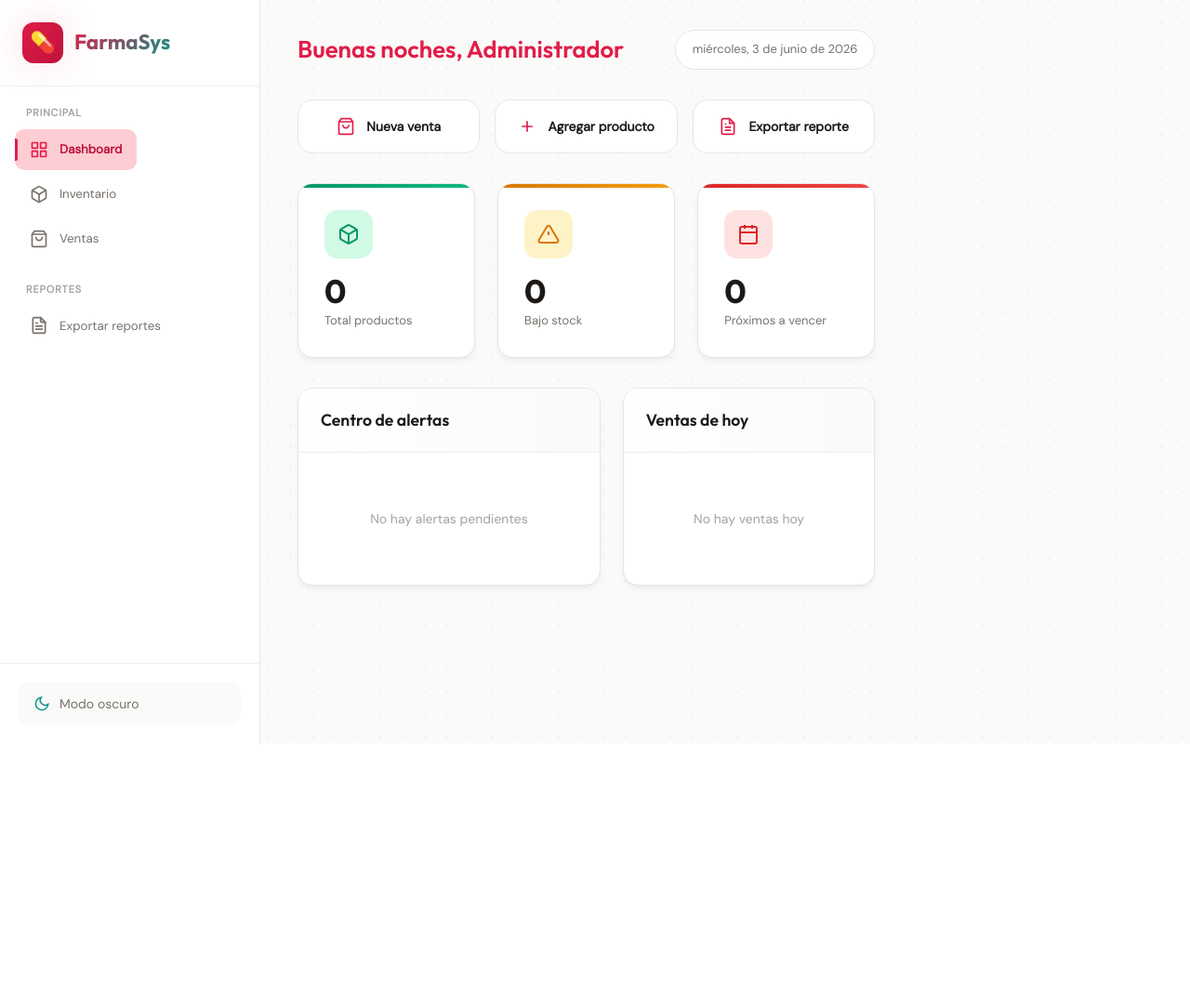
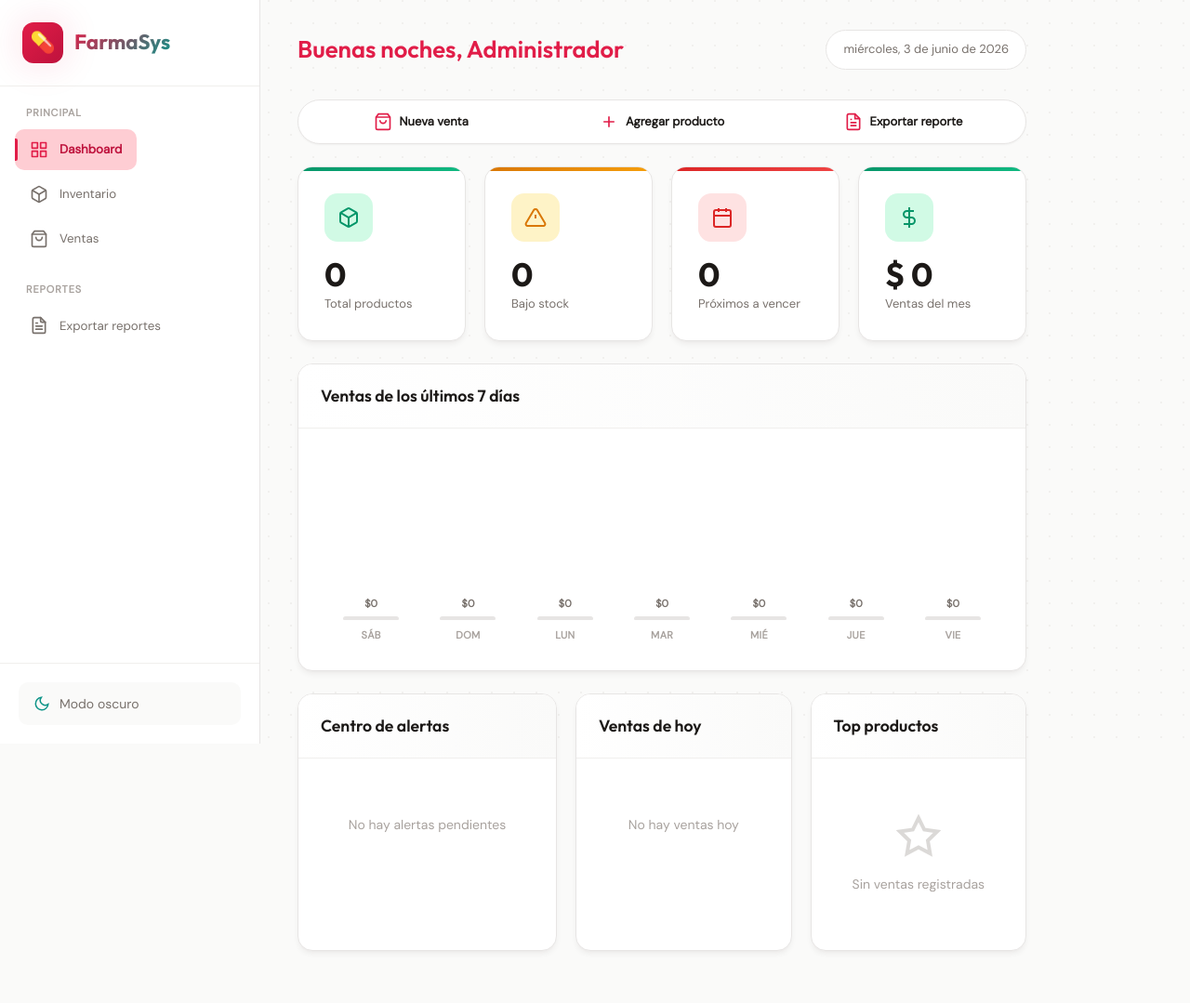
Before and after one commit to SergioA3728/Gestor-de-Farmacia-1, a Flask app: page / in a window 1280 px wide. Shown: the whole page at 93% size. Before the commit the page ends 800 px from the top, so only its background shows below. Run offline with Flask 3, Linux system fonts and the light colour scheme; data that the repository does not hold is empty.

Commit message:
feat: dashboard mejorado con grafica semanal, top productos y ventas del mes
Backend (app.py):
- Nuevo endpoint GET /api/dashboard/ventas-semana: agrupa ventas por dia, ultimos 7 dias
- Nuevo endpoint GET /api/dashboard/top-productos: top 5 productos mas vendidos
- Endpoint /api/dashboard ahora incluye ventas_mes (SUM del mes en curso)

Frontend (index.html):
- 4ta stat card 'Ventas del mes' (verde, icono de dinero)
- Seccion #dashboard-chart para grafica de barras semanal
- 3ra card en .cards-row: #top-productos-container
- Franja de quick actions mas compacta (height 48px estilo pill)

CSS (style.css):
- .quick-actions: reducido a franja horizontal con altura fija
- .stats-grid: 4 columnas
- .cards-row: 3 columnas (1.2fr 1fr 1fr)
- Nuevos estilos .chart-bar, .chart-bar-fill, .chart-label
- Estilos para .top-producto-item con ranking dorado/plata/bronce

JavaScript (app.js):
- cargarDashboard() ahora llama cargarGraficaSemana() y cargarTopProductos()
- Actualiza stat-ventas-mes con formatCOP
- cargarGraficaSemana(): barras CSS puro sin librerias
- cargarTopProductos(): lista con ranking

```diff
--- a/farmacia-app/app.py
+++ b/farmacia-app/app.py
@@ -877,13 +877,57 @@ def dashboard():
         WHERE fecha_vencimiento IS NOT NULL AND fecha_vencimiento != '' AND fecha_vencimiento <= ?
     """, (thirty_days,)).fetchone()["count"]
 
+    ventas_mes = conn.execute("""
+        SELECT COALESCE(SUM(total), 0) as total
+        FROM ventas
+        WHERE date(fecha) >= date('now', 'start of month')
+    """).fetchone()["total"] or 0
+
     conn.close()
     return jsonify({
         "total_productos": total_productos,
         "total_unidades": total,
         "bajo_stock": bajo_stock,
-        "prox_vencer": vencer
+        "prox_vencer": vencer,
+        "ventas_mes": ventas_mes
     })
+
+@app.route("/api/dashboard/ventas-semana", methods=["GET"])
+def dashboard_ventas_semana():
+    conn = get_db()
+    rows = conn.execute("""
+        SELECT date(fecha) as fecha, COALESCE(SUM(total), 0) as total
+        FROM ventas
+        WHERE date(fecha) >= date('now', '-6 days')
+        GROUP BY date(fecha)
+        ORDER BY date(fecha) ASC
+    """).fetchall()
+    conn.close()
+
+    existentes = {r["fecha"]: r["total"] for r in rows}
+    resultado = []
+    for i in range(6, -1, -1):
+        conn = get_db()
+        dia = conn.execute("SELECT date('now', ?) as d", (f"-{i} days",)).fetchone()["d"]
+        conn.close()
+        resultado.append({
+            "fecha": dia,
+            "total": existentes.get(dia, 0)
+        })
+    return jsonify(resultado)
+
+@app.route("/api/dashboard/top-productos", methods=["GET"])
+def dashboard_top_productos():
+    conn = get_db()
+    rows = conn.execute("""
+        SELECT nombre, SUM(cantidad) as vendidos
+        FROM ventas
+        GROUP BY nombre
+        ORDER BY vendidos DESC
+        LIMIT 5
+    """).fetchall()
+    conn.close()
+    return jsonify([dict(r) for r in rows])
 
 # ── VENTAS ───────────────────────────────────────────────
 @app.route("/api/ventas", methods=["GET"])
--- a/farmacia-app/static/app.js
+++ b/farmacia-app/static/app.js
@@ -177,6 +177,7 @@ async function cargarDashboard() {
     $("stat-total").textContent = data.total_productos || 0;
     $("stat-bajo-stock").textContent = data.bajo_stock || 0;
     $("stat-vencer").textContent = data.prox_vencer || 0;
+    $("stat-ventas-mes").textContent = formatCOP(data.ventas_mes || 0);
 
     const hora = new Date().getHours();
     const saludo = hora < 12 ? "Buenos días" : hora < 18 ? "Buenas tardes" : "Buenas noches";
@@ -188,6 +189,8 @@ async function cargarDashboard() {
 
     cargarCentroAlertas();
     cargarVentasHoy();
+    cargarGraficaSemana();
+    cargarTopProductos();
 }
 
 async function cargarCentroAlertas() {
@@ -229,6 +232,88 @@ async function cargarVentasHoy() {
     }
 
     cont.innerHTML = `<div style="text-align:center;padding:16px 0"><div style="font-size:2rem;font-weight:700;color:var(--success)">${formatCOP(data.total)}</div><div style="font-size:13px;color:var(--text-secondary)">${data.transacciones} transacciones</div></div>`;
+}
+
+async function cargarGraficaSemana() {
+    const cont = $("dashboard-chart");
+    if (!cont) return;
+
+    try {
+        const res = await fetch("/api/dashboard/ventas-semana");
+        const datos = await res.json();
+
+        if (!datos || datos.length === 0) {
+            cont.innerHTML = `<div class="empty-state"><p>Sin datos de ventas</p></div>`;
+            return;
+        }
+
+        const maxValor = Math.max(...datos.map(d => d.total), 1);
+        const diasCortos = ["Dom", "Lun", "Mar", "Mié", "Jue", "Vie", "Sáb"];
+
+        const formatearCorto = (n) => {
+            if (n >= 1_000_000) return "$" + (n / 1_000_000).toFixed(1) + "M";
+            if (n >= 1_000) return "$" + (n / 1_000).toFixed(0) + "K";
+            return "$" + n.toFixed(0);
+        };
+
+        const formatearLabel = (fechaStr) => {
+            const f = new Date(fechaStr + "T00:00:00");
+            return diasCortos[f.getDay()];
+        };
+
+        cont.innerHTML = datos.map(d => {
+            const alturaPct = maxValor > 0 ? (d.total / maxValor) * 100 : 0;
+            const esCero = d.total === 0;
+            return `
+                <div class="chart-bar-wrapper">
+                    <div class="chart-bar">
+                        <div class="chart-bar-fill ${esCero ? "zero" : ""}"
+                             data-value="${formatearCorto(d.total)}"
+                             style="height: ${Math.max(alturaPct, 2)}%"></div>
+                    </div>
+                    <div class="chart-label">${formatearLabel(d.fecha)}</div>
+                </div>
+            `;
+        }).join("");
+    } catch (err) {
+        cont.innerHTML = `<div class="empty-state"><p>Error al cargar gráfica</p></div>`;
+    }
+}
+
+async function cargarTopProductos() {
+    const cont = $("top-productos-container");
+    if (!cont) return;
+
+    try {
+        const res = await fetch("/api/dashboard/top-productos");
+        const datos = await res.json();
+
+        if (!datos || datos.length === 0) {
+            cont.innerHTML = `
+                <div class="empty-state">
+                    <svg viewBox="0 0 24 24" fill="none" stroke="currentColor" stroke-width="2"><path d="M12 2l3.09 6.26L22 9.27l-5 4.87 1.18 6.88L12 17.77l-6.18 3.25L7 14.14 2 9.27l6.91-1.01L12 2z"/></svg>
+                    <p>Sin ventas registradas</p>
+                </div>`;
+            return;
+        }
+
+        const rankClass = ["gold", "silver", "bronze", "", ""];
+
+        cont.innerHTML = datos.map((d, i) => `
+            <div class="top-producto-item">
+                <div class="top-producto-rank ${rankClass[i]}">${i + 1}</div>
+                <div class="top-producto-info">
+                    <div class="top-producto-nombre" title="${esc(d.nombre)}">${d.nombre}</div>
+                    <div class="top-producto-cantidad">${d.vendidos} unidades vendidas</div>
+                </div>
+            </div>
+        `).join("");
+    } catch (err) {
+        cont.innerHTML = `
+            <div class="empty-state">
+                <p>Error al cargar</p>
+            </div>`;
+    }
 }
 
 // ── INVENTARIO ───────────────────────────────────────────────
--- a/farmacia-app/static/style.css
+++ b/farmacia-app/static/style.css
@@ -404,28 +404,36 @@ input, select, textarea { font-family: inherit; font-size: inherit; }
 
 /* Quick Actions */
 .quick-actions {
-    display: grid;
-    grid-template-columns: repeat(3, 1fr);
-    gap: 16px;
-    margin-bottom: 32px;
-}
-
-.quick-action-btn {
-    display: flex;
-    align-items: center;
-    justify-content: center;
+    display: flex;
+    align-items: center;
     gap: 12px;
-    padding: 18px 24px;
+    margin-bottom: 24px;
     background: var(--surface);
     border: 1px solid var(--border);
-    border-radius: var(--radius);
-    color: var(--text);
-    font-size: 14px;
+    border-radius: 50px;
+    padding: 0 8px;
+    height: 48px;
+    box-shadow: var(--shadow-sm);
+}
+
+.quick-action-btn {
+    display: flex;
+    align-items: center;
+    justify-content: center;
+    gap: 8px;
+    padding: 0 18px;
+    height: 100%;
+    background: transparent;
+    border: none;
+    border-radius: 50px;
+    color: var(--text);
+    font-size: 13px;
     font-weight: 600;
     cursor: pointer;
     transition: all var(--transition);
     position: relative;
     overflow: hidden;
+    flex: 1;
 }
 
 .quick-action-btn::before {
@@ -473,9 +481,9 @@ input, select, textarea { font-family: inherit; font-size: inherit; }
 /* Stats Grid - Redesigned Cards */
 .stats-grid {
     display: grid;
-    grid-template-columns: repeat(3, 1fr);
-    gap: 24px;
-    margin-bottom: 32px;
+    grid-template-columns: repeat(4, 1fr);
+    gap: 20px;
+    margin-bottom: 24px;
 }
 
 .stat-card {
@@ -544,6 +552,11 @@ input, select, textarea { font-family: inherit; font-size: inherit; }
     color: var(--danger);
 }
 
+.stat-card-icon.ventas-mes {
+    background: var(--success-light);
+    color: var(--success);
+}
+
 .stat-card-value {
     font-family: var(--font-display);
     font-size: 2.2rem;
@@ -559,12 +572,176 @@ input, select, textarea { font-family: inherit; font-size: inherit; }
     color: var(--text-secondary);
 }
 
+/* ═══════════════════════════════════════════════════════════════
+   DASHBOARD CHART
+   ═══════════════════════════════════════════════════════════════ */
+
+.chart-card {
+    margin-bottom: 24px;
+}
+
+.chart-container {
+    display: flex;
+    align-items: flex-end;
+    justify-content: space-between;
+    gap: 12px;
+    height: 220px;
+    padding: 16px 8px 8px;
+}
+
+.chart-bar-wrapper {
+    flex: 1;
+    display: flex;
+    flex-direction: column;
+    align-items: center;
+    gap: 8px;
+    height: 100%;
+    justify-content: flex-end;
+}
+
+.chart-bar {
+    width: 100%;
+    max-width: 60px;
+    height: 100%;
+    display: flex;
+    align-items: flex-end;
+    justify-content: center;
+    position: relative;
+}
+
+.chart-bar-fill {
+    width: 100%;
+    background: linear-gradient(180deg, var(--accent), var(--accent-dark));
+    border-radius: 8px 8px 4px 4px;
+    min-height: 4px;
+    transition: height 0.6s cubic-bezier(0.4, 0, 0.2, 1);
+    position: relative;
+    box-shadow: 0 -2px 8px rgba(13, 148, 136, 0.15);
+}
+
+.chart-bar-fill::after {
+    content: attr(data-value);
+    position: absolute;
+    top: -22px;
+    left: 50%;
+    transform: translateX(-50%);
+    font-size: 11px;
+    font-weight: 600;
+    color: var(--text-secondary);
+    white-space: nowrap;
+}
+
+html.dark .chart-bar-fill {
+    background: linear-gradient(180deg, var(--accent), var(--accent-dark));
+    box-shadow: 0 -2px 8px rgba(45, 212, 191, 0.2);
+}
+
+.chart-bar-fill.zero {
+    background: var(--border);
+    box-shadow: none;
+}
+
+.chart-label {
+    font-size: 11px;
+    font-weight: 600;
+    color: var(--text-muted);
+    text-transform: uppercase;
+    letter-spacing: 0.03em;
+}
+
+.chart-legend {
+    display: flex;
+    justify-content: center;
+    gap: 24px;
+    padding-top: 12px;
+    margin-top: 8px;
+    border-top: 1px solid var(--border-light);
+    font-size: 12px;
+    color: var(--text-secondary);
+}
+
+.chart-legend-item {
+    display: flex;
+    align-items: center;
+    gap: 6px;
+}
+
+.chart-legend-dot {
+    width: 10px;
+    height: 10px;
+    border-radius: 3px;
+    background: linear-gradient(180deg, var(--accent), var(--accent-dark));
+}
+
+/* Top Productos */
+.top-producto-item {
+    display: flex;
+    align-items: center;
+    gap: 12px;
+    padding: 10px 12px;
+    border-radius: var(--radius-sm);
+    margin-bottom: 8px;
+    background: var(--bg);
+    transition: all var(--transition);
+}
+
+.top-producto-item:hover {
+    background: var(--border-light);
+    transform: translateX(4px);
+}
+
+.top-producto-rank {
+    width: 28px;
+    height: 28px;
+    background: linear-gradient(135deg, var(--primary), var(--primary-dark));
+    color: white;
+    border-radius: 8px;
+    display: flex;
+    align-items: center;
+    justify-content: center;
+    font-weight: 700;
+    font-size: 12px;
+    flex-shrink: 0;
+}
+
+.top-producto-rank.gold { background: linear-gradient(135deg, #fbbf24, #d97706); }
+.top-producto-rank.silver { background: linear-gradient(135deg, #94a3b8, #64748b); }
+.top-producto-rank.bronze { background: linear-gradient(135deg, #d97706, #92400e); }
+
+.top-producto-info {
+    flex: 1;
+    min-width: 0;
+}
+
+.top-producto-nombre {
+    font-weight: 600;
+    font-size: 13px;
+    color: var(--text);
+    white-space: nowrap;
+    overflow: hidden;
+    text-overflow: ellipsis;
+}
+
+.top-producto-cantidad {
+    font-size: 11px;
+    color: var(--text-secondary);
+    margin-top: 2px;
+}
+
+.top-producto-valor {
+    font-family: var(--font-display);
+    font-weight: 700;
+    color: var(--success);
+    font-size: 14px;
+    white-space: nowrap;
+}
+
 /* Cards Row */
 .cards-row {
     display: grid;
-    grid-template-columns: 1.2fr 1fr;
-    gap: 24px;
-    margin-bottom: 32px;
+    grid-template-columns: 1.2fr 1fr 1fr;
+    gap: 20px;
+    margin-bottom: 24px;
 }
 
 .card {
@@ -1398,7 +1575,7 @@ input, select, textarea { font-family: inherit; font-size: inherit; }
 
 @media (max-width: 1024px) {
     .stats-grid {
-        grid-template-columns: 1fr;
+        grid-template-columns: repeat(2, 1fr);
     }
 
     .cards-row {
@@ -1406,7 +1583,14 @@ input, select, textarea { font-family: inherit; font-size: inherit; }
     }
 
     .quick-actions {
-        grid-template-columns: 1fr;
+        flex-wrap: wrap;
+        height: auto;
+        border-radius: var(--radius);
+    }
+
+    .quick-action-btn {
+        height: 40px;
+        flex: 1 1 30%;
     }
 }
 
--- a/farmacia-app/templates/index.html
+++ b/farmacia-app/templates/index.html
@@ -146,6 +146,26 @@
                     <div class="stat-card-value" id="stat-vencer">0</div>
                     <div class="stat-card-label">Próximos a vencer</div>
                 </div>
+                <div class="stat-card green" style="cursor:pointer" onclick="navigate('ventas')">
+                    <div class="stat-card-icon ventas-mes">
+                        <svg viewBox="0 0 24 24" fill="none" stroke="currentColor" stroke-width="2"><line x1="12" y1="1" x2="12" y2="23"/><path d="M17 5H9.5a3.5 3.5 0 000 7h5a3.5 3.5 0 010 7H6"/></svg>
+                    </div>
+                    <div class="stat-card-value" id="stat-ventas-mes">$0</div>
+                    <div class="stat-card-label">Ventas del mes</div>
+                </div>
+            </div>
+
+            <div class="card chart-card">
+                <div class="card-header">
+                    <h2 class="card-title">Ventas de los últimos 7 días</h2>
+                </div>
+                <div class="card-body">
+                    <div id="dashboard-chart" class="chart-container">
+                        <div class="empty-state">
+                            <p>Cargando datos...</p>
+                        </div>
+                    </div>
+                </div>
             </div>
 
             <div class="cards-row">
@@ -168,6 +188,17 @@
                         <div class="empty-state">
                             <svg viewBox="0 0 24 24" fill="none" stroke="currentColor" stroke-width="2"><circle cx="9" cy="21" r="1"/><circle cx="20" cy="21" r="1"/></svg>
                             <p>No hay ventas hoy</p>
+                        </div>
+                    </div>
+                </div>
+                <div class="card">
+                    <div class="card-header">
+                        <h2 class="card-title">Top productos</h2>
+                    </div>
+                    <div class="card-body" id="top-productos-container">
+                        <div class="empty-state">
+                            <svg viewBox="0 0 24 24" fill="none" stroke="currentColor" stroke-width="2"><path d="M12 2l3.09 6.26L22 9.27l-5 4.87 1.18 6.88L12 17.77l-6.18 3.25L7 14.14 2 9.27l6.91-1.01L12 2z"/></svg>
+                            <p>Sin datos aún</p>
                         </div>
                     </div>
                 </div>
```
